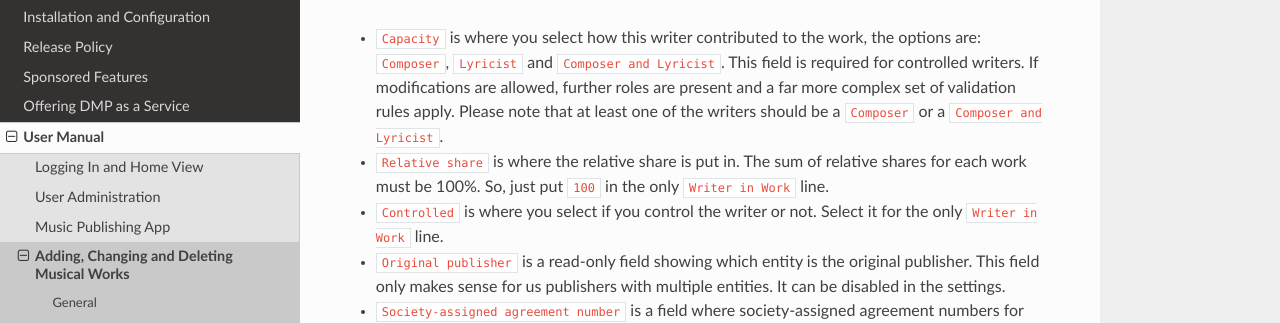
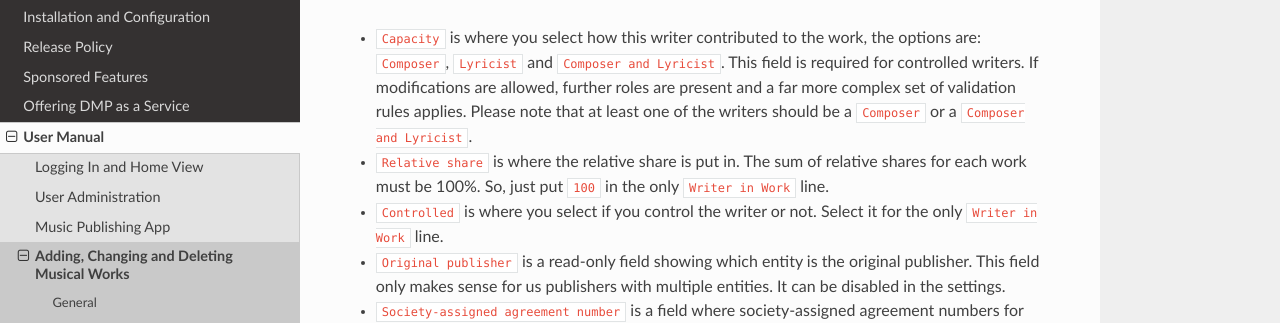
Before and after one commit to matijakolaric-com/django-music-publisher, a Sphinx documentation site: the page built from docs/manual_works.rst, in a window 1280 px wide and 900 px high, scrolled down 1559 px. Shown: the part 205-528 px from the top of the window. Built offline with Sphinx 7.4.7 and the Read the Docs theme 2.0.0, drawn with Linux system fonts in a browser that asks for light colours.

Commit message:
docs changed

```diff
--- a/docs/manual_works.rst
+++ b/docs/manual_works.rst
@@ -35,7 +35,7 @@ This is where you put in the information on composers and lyricists who created
 
    Add writer pop-up view
 
-* ``Capacity`` is where you select how this writer contributed to the work, the options are: ``Composer``, ``Lyricist`` and ``Composer and Lyricist``. This field is required for controlled writers. If modifications are allowed, further roles are present and a far more complex set of validation rules apply. Please note that at least one of the writers should be a ``Composer`` or a ``Composer and Lyricist``.
+* ``Capacity`` is where you select how this writer contributed to the work, the options are: ``Composer``, ``Lyricist`` and ``Composer and Lyricist``. This field is required for controlled writers. If modifications are allowed, further roles are present and a far more complex set of validation rules applies. Please note that at least one of the writers should be a ``Composer`` or a ``Composer and Lyricist``.
 
 * ``Relative share`` is where the relative share is put in. The sum of relative shares for each work must be 100%. So, just put ``100`` in the only ``Writer in Work`` line.
 
```
